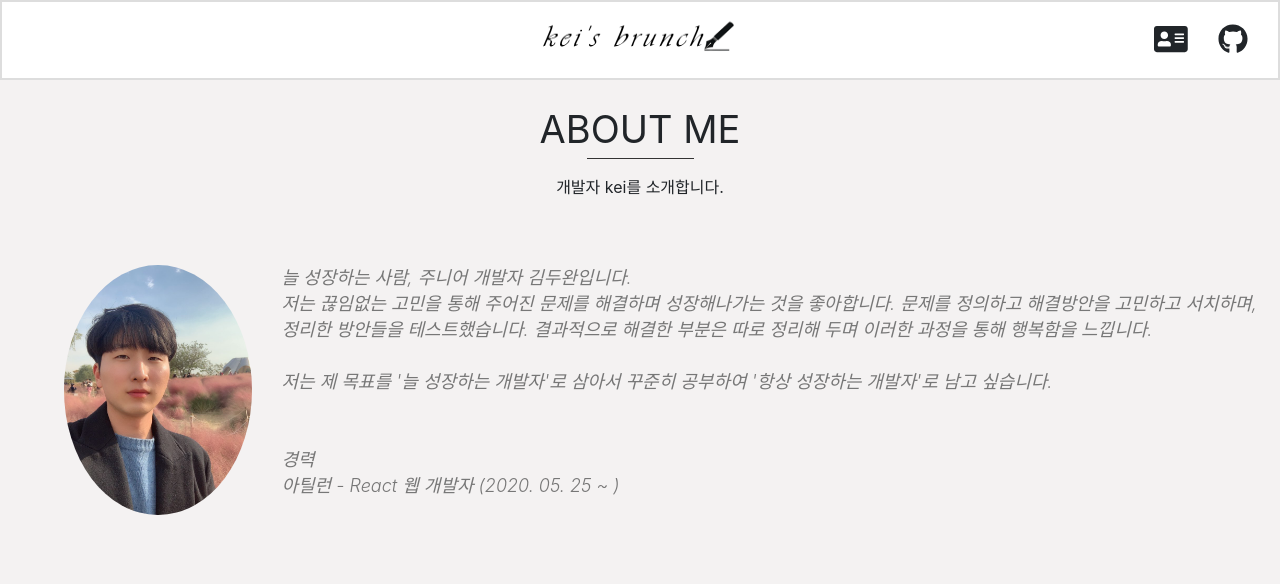
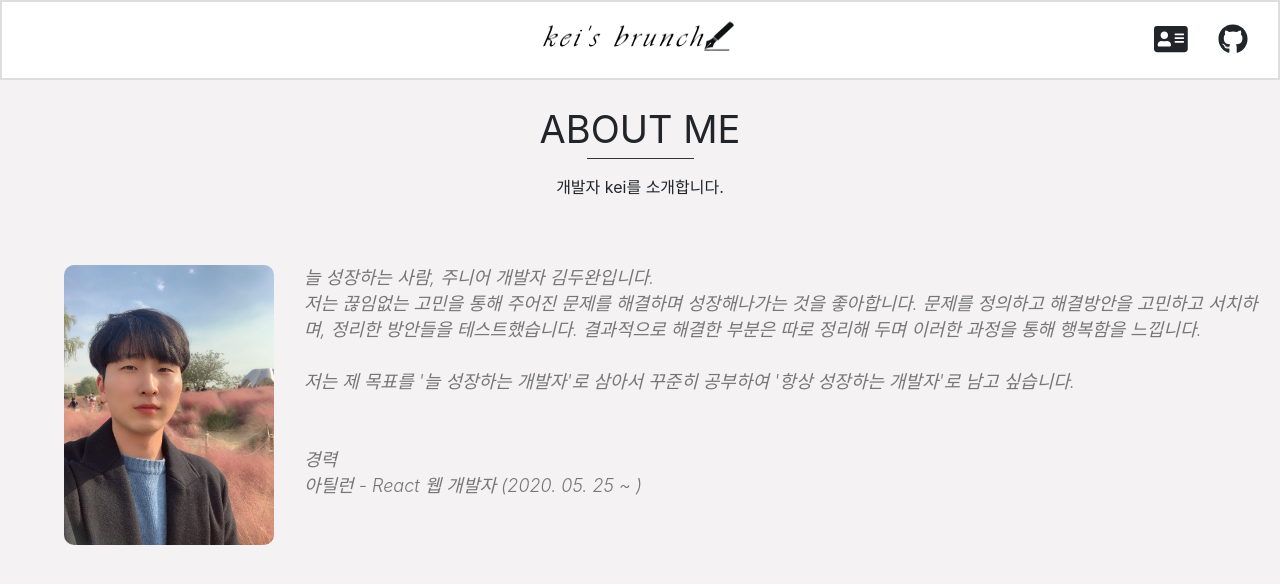
Before and after one commit to doowankim/personal-blog, a React (Create React App) app: page /profile in a window 1280 px wide. Shown: the top 584 px of the page. Built offline with nearby package versions, Linux system fonts and the light colour scheme.

Commit message:
Home button & profile image edit

```diff
--- a/src/components/Home/index.tsx
+++ b/src/components/Home/index.tsx
@@ -118,7 +118,7 @@ const Button = styled.button`
 	margin-bottom: 10px;
 
 	box-shadow: 0 3px 6px rgba(0, 0, 0, 0.04);
-	background-color: #fff;
+	background-color: #ffffff;
 	color: #495057;
 	border-radius: 5px;
 
@@ -129,8 +129,7 @@ const Button = styled.button`
 	&:hover {
 		box-shadow: 0 6px 24px rgba(0, 0, 0, 0.16);
 		transition: 0.35s;
-		background-color: ${darken(0.2, '#bfb9b9')};
-		color: #f9f9f9;
+		background-color: #f9f9f9;
 		outline: 0;
 	}
 
--- a/src/components/Profile/index.tsx
+++ b/src/components/Profile/index.tsx
@@ -1,7 +1,7 @@
-import React from "react"
-import styled, { keyframes } from "styled-components"
+import React from 'react';
+import styled, { keyframes } from 'styled-components';
 
-import Header from "../Header"
+import Header from '../Header';
 
 const Profile = () => {
 	return (
@@ -11,7 +11,7 @@ const Profile = () => {
 				<HeadingText>About me</HeadingText>
 			</Heading>
 			<HeadingLine />
-      <p style={{ textAlign: "center" }}>개발자 kei를 소개합니다.</p>
+			<p style={{ textAlign: 'center' }}>개발자 kei를 소개합니다.</p>
 			<DescriptionBox>
 				<Image src="/images/avatar.jpeg" alt="avatar" />
 				<Description>
@@ -36,8 +36,8 @@ const Profile = () => {
 				</Description>
 			</DescriptionBox>
 		</Container>
-  )
-}
+	);
+};
 
 const FadeInUp = keyframes`
   0% {
@@ -48,24 +48,24 @@ const FadeInUp = keyframes`
     opacity: 1;
     bottom: 0;
   }
-`
+`;
 
 const Container = styled.div`
 	width: 100%;
 	height: 100vh;
 	background: #f4f2f2;
-`
+`;
 
 const Heading = styled.div`
 	margin-top: 30px;
 	margin-bottom: 10px;
-`
+`;
 
 const HeadingText = styled.h2`
 	font-size: 38px;
 	text-transform: uppercase;
 	text-align: center;
-`
+`;
 
 const HeadingLine = styled.div`
 	margin: 0 auto;
@@ -74,7 +74,7 @@ const HeadingLine = styled.div`
 	width: 107px;
 	background: #333;
 	margin-bottom: 20px;
-`
+`;
 
 const DescriptionBox = styled.div`
 	display: flex;
@@ -86,14 +86,14 @@ const DescriptionBox = styled.div`
 	transform: translateX(-48%);
 	height: 90vh auto;
 	box-sizing: border-box;
-`
+`;
 
 const Image = styled.img`
 	width: 250px;
-  height: 250px;
-  border-radius: 50%;
+	height: 280px;
+	border-radius: 10px;
 	transform: translateX(0%);
-`
+`;
 
 const Description = styled.h2`
 	color: #777;
@@ -102,6 +102,6 @@ const Description = styled.h2`
 	line-height: 26px;
 	font-style: italic;
 	margin-left: 30px;
-`
+`;
 
-export default Profile
+export default Profile;
```
Lines whose indentation alone changed are shown as unchanged.
